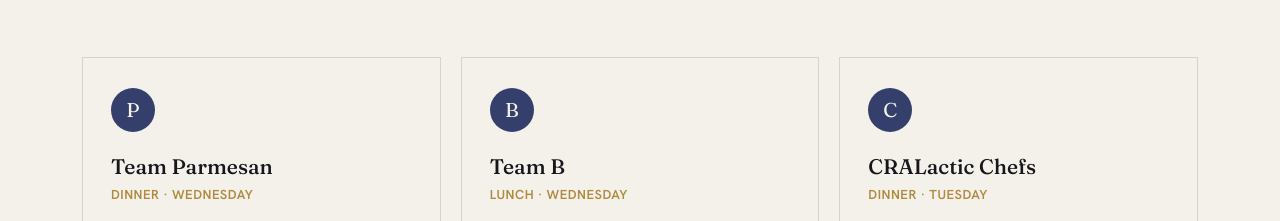
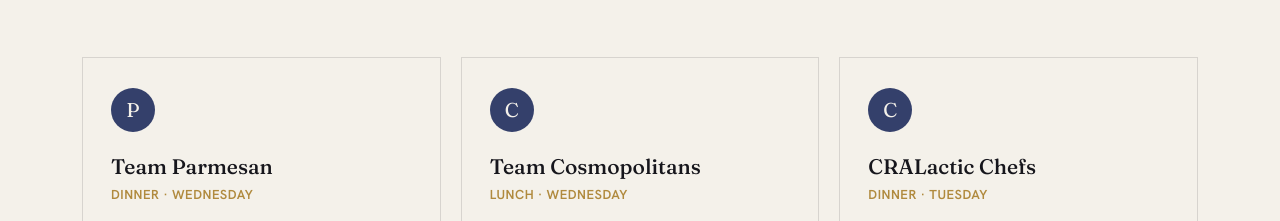
Before and after one commit to naichiehlin/astroens-retreat, a website: page index.html in a window 1280 px wide. Shown: the part 2890-3111 px from the top of the page. Drawn offline with Linux system fonts and the light colour scheme.

Commit message:
update team name

```diff
--- a/index.html
+++ b/index.html
@@ -243,7 +243,7 @@
     <div class="day-panel reveal" data-panel="1">
       <div class="slot break"><div class="time">08:00</div><div><div class="what">Breakfast</div></div></div>
       <div class="slot"><div class="time">09:30</div><div><div class="what">Free time</div><div class="who">Hike from the col, ride, or do nothing at all</div></div></div>
-      <div class="slot"><div class="time">12:30</div><div><div class="what">Lunch <span class="pill">Team B cooks</span></div><div class="who">First lunch of the competition</div></div></div>
+      <div class="slot"><div class="time">12:30</div><div><div class="what">Lunch <span class="pill">Team Cosmopolitans cooks</span></div><div class="who">First lunch of the competition</div></div></div>
       <div class="slot"><div class="time">15:00</div><div><div class="what">Session 2 <span class="pill">Talks</span></div><div class="who">Benoît · Quentin · Adnan · Gérard · David · Noé · Louca · Erwan</div></div></div>
       <div class="slot"><div class="time">20:00</div><div><div class="what">Dinner <span class="pill">Team Parmesan cooks</span></div><div class="who">Second dinner — the Italian menu</div></div></div>
     </div>
@@ -305,8 +305,8 @@
         </ul>
       </div>
       <div class="team">
-        <div class="badge">B</div>
-        <h3>Team B</h3>
+        <div class="badge">C</div>
+        <h3>Team Cosmopolitans</h3>
         <div class="role">Lunch · Wednesday</div>
         <ul>
           <li>Guillaume</li><li>Yona</li><li>Léodasce</li><li>Hamed</li><li>Kenji</li>
```
Also changed, not shown: vote.html (+3 -2 lines).
